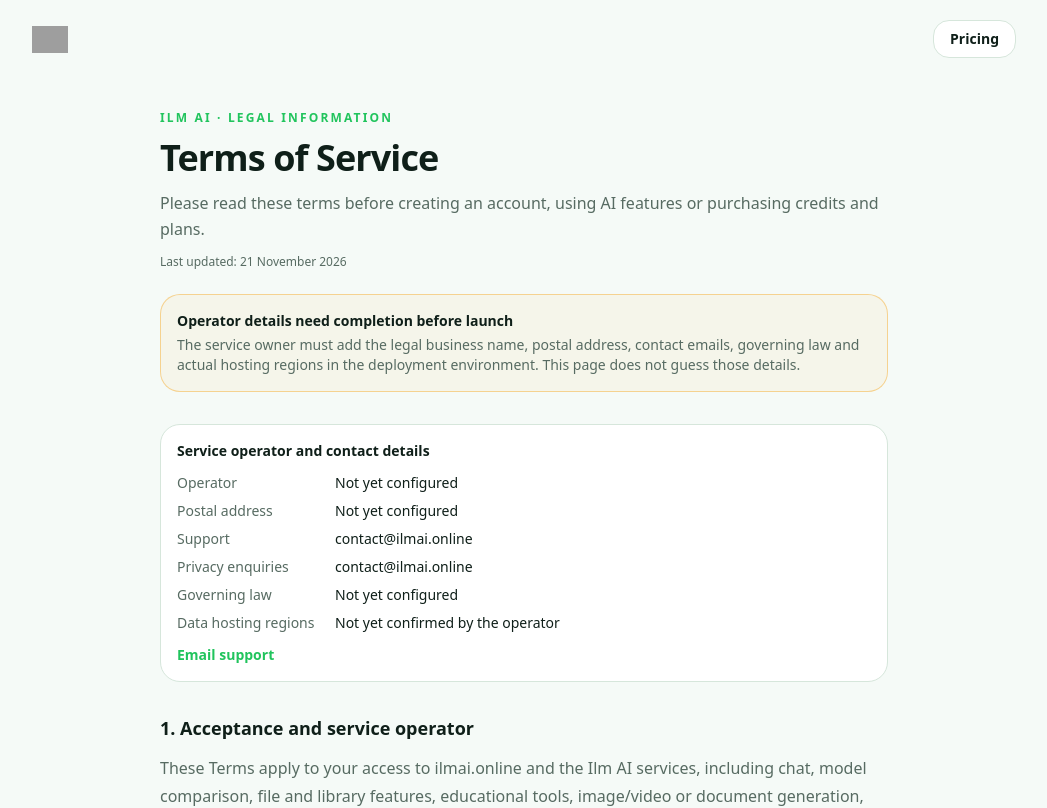
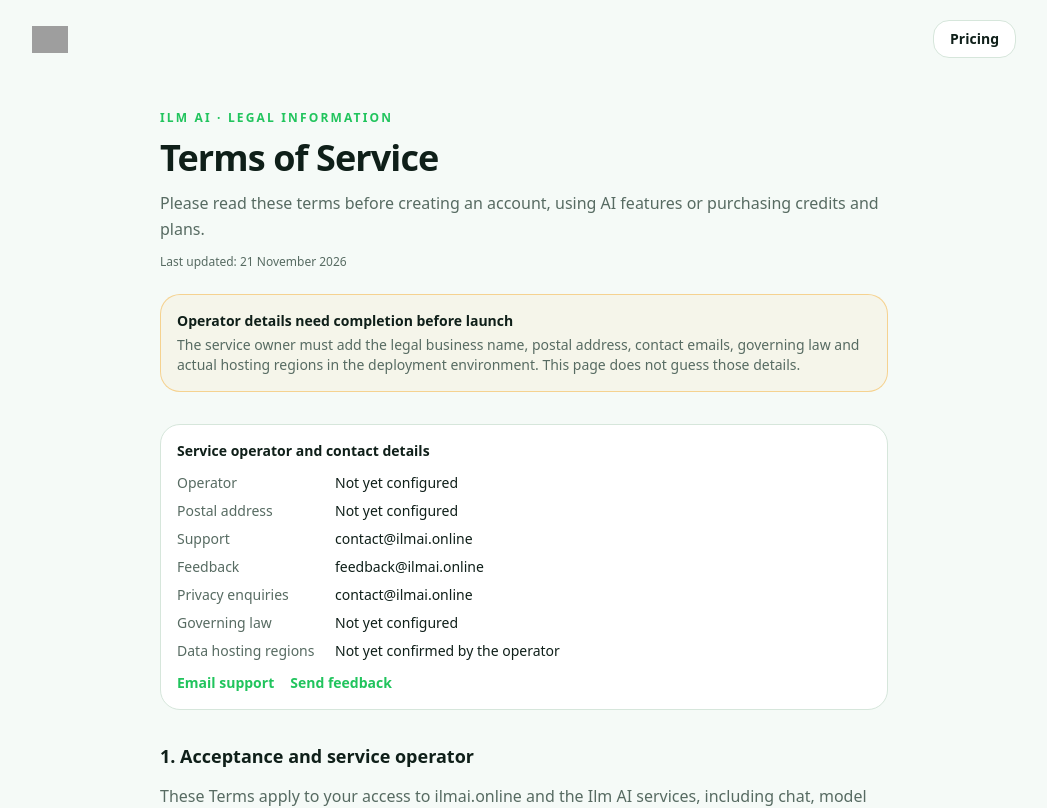
Before and after one commit to zehra4088194-design/ilmai.online, a Next.js app: page /terms in a window 1280 px wide. Shown: the top 808 px of the page, without its empty margins (116-1163 px from the left). Built offline with nearby package versions, Linux system fonts and the light colour scheme; no server answers; grey boxes are pictures that could not be loaded; a web font is replaced by a local one.

Commit message:
Show Ilm AI support and feedback contact addresses

```diff
--- a/src/components/legal/LegalPage.tsx
+++ b/src/components/legal/LegalPage.tsx
@@ -14,7 +14,8 @@ const LINKS=[
 
 export function LegalPage({title,description,blocks}:{title:string;description:string;blocks:LegalBlock[]}) {
   const operator=process.env.LEGAL_ENTITY_NAME?.trim()??'';
-  const support=process.env.SUPPORT_EMAIL?.trim()??'';
+  const support=process.env.SUPPORT_EMAIL?.trim()||'contact@ilmai.online';
+  const feedback=process.env.FEEDBACK_EMAIL?.trim()||'feedback@ilmai.online';
   const privacy=process.env.PRIVACY_CONTACT_EMAIL?.trim()||support;
   const address=process.env.LEGAL_POSTAL_ADDRESS?.trim()??'';
   const governingLaw=process.env.LEGAL_GOVERNING_LAW?.trim()??'';
@@ -42,12 +43,13 @@ export function LegalPage({title,description,blocks}:{title:string;description:s
         <dl className="mt-3 grid gap-2 sm:grid-cols-[150px_1fr]">
           <dt className="text-muted-foreground">Operator</dt><dd>{operator||'Not yet configured'}</dd>
           <dt className="text-muted-foreground">Postal address</dt><dd className="whitespace-pre-line">{address||'Not yet configured'}</dd>
-          <dt className="text-muted-foreground">Support</dt><dd>{support||'Not yet configured'}</dd>
-          <dt className="text-muted-foreground">Privacy enquiries</dt><dd>{privacy||'Not yet configured'}</dd>
+          <dt className="text-muted-foreground">Support</dt><dd><a className="hover:text-primary hover:underline" href={'mailto:'+support}>{support}</a></dd>
+          <dt className="text-muted-foreground">Feedback</dt><dd><a className="hover:text-primary hover:underline" href={'mailto:'+feedback}>{feedback}</a></dd>
+          <dt className="text-muted-foreground">Privacy enquiries</dt><dd><a className="hover:text-primary hover:underline" href={'mailto:'+privacy}>{privacy}</a></dd>
           <dt className="text-muted-foreground">Governing law</dt><dd>{governingLaw||'Not yet configured'}</dd>
           <dt className="text-muted-foreground">Data hosting regions</dt><dd>{regions||'Not yet confirmed by the operator'}</dd>
         </dl>
-        {support&&<p className="mt-3"><a className="font-semibold text-primary hover:underline" href={'mailto:'+support}>Email support</a></p>}
+        <div className="mt-3 flex flex-wrap gap-4"><a className="font-semibold text-primary hover:underline" href={'mailto:'+support}>Email support</a><a className="font-semibold text-primary hover:underline" href={'mailto:'+feedback}>Send feedback</a></div>
       </section>
 
       <div className="mt-8 space-y-8">
```
